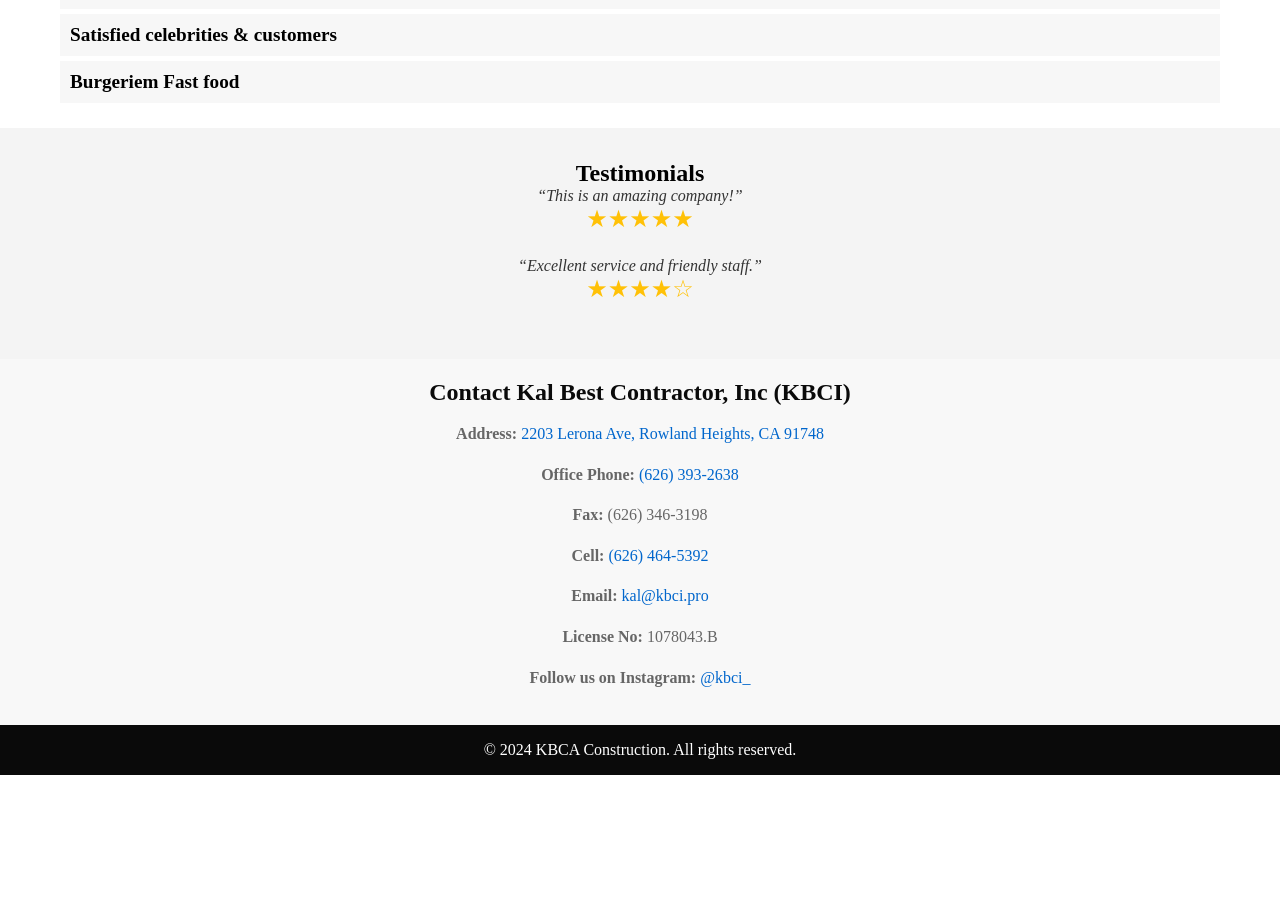
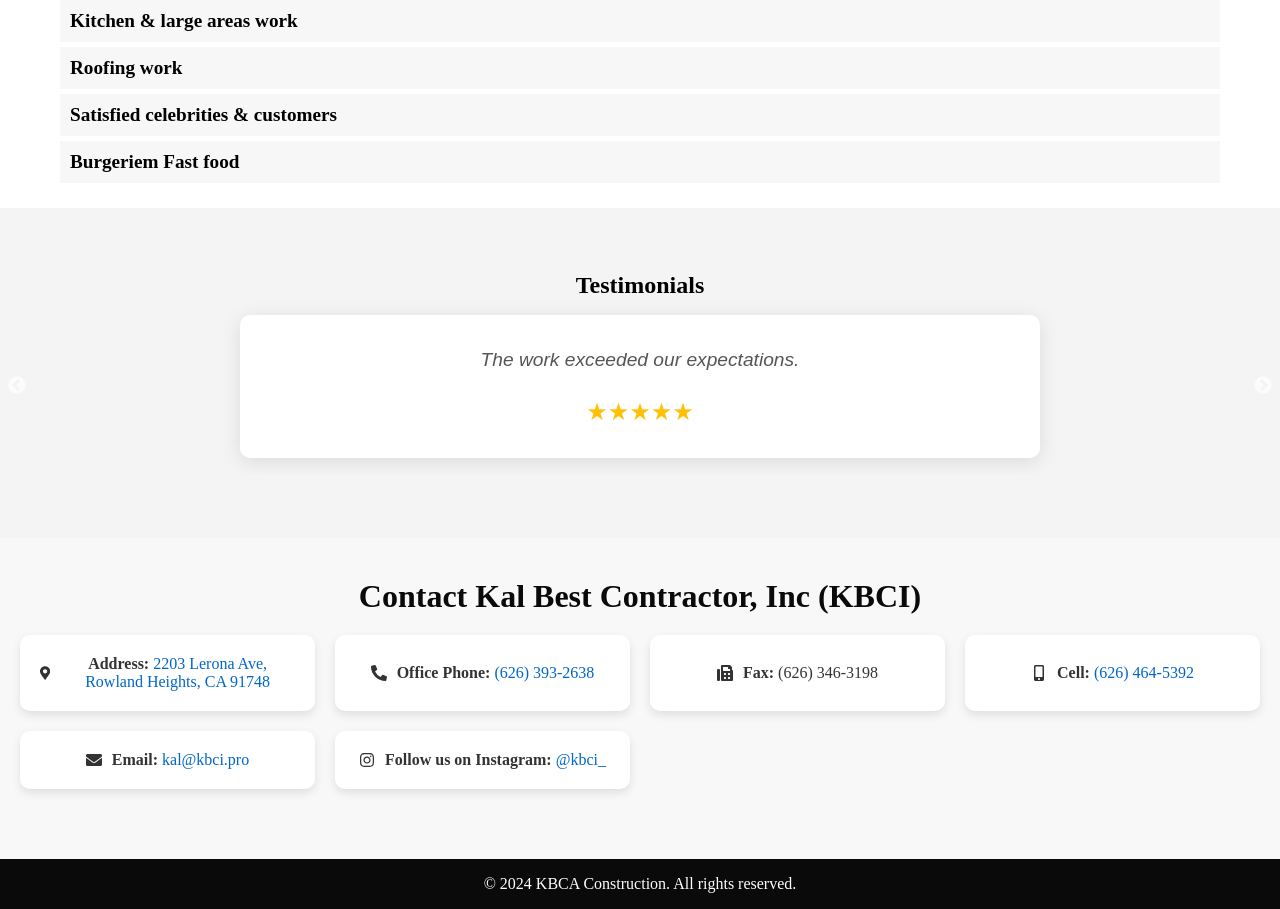
Before and after one commit to BahaMustafa/improved-fishstick, a React (Create React App) app: page / in a window 1280 px wide. Shown: the part 3484-4393 px from the top of the page. Before the commit the page ends 4259 px from the top, so only its background shows below. Built offline with nearby package versions, Linux system fonts and the light colour scheme.

Commit message:
fexing contact

```diff
--- a/src/Contact.js
+++ b/src/Contact.js
@@ -1,6 +1,7 @@
 import React from 'react';
-import { Helmet, HelmetProvider } from 'react-helmet-async';
+import { Helmet } from 'react-helmet-async';
 import './contact.css';
+import { FaPhoneAlt, FaFax, FaMobileAlt, FaEnvelope, FaMapMarkerAlt, FaInstagram } from 'react-icons/fa';
 
 function Contact() {
   const officePhoneNumber = '(626) 393-2638';
@@ -20,13 +21,35 @@
       </Helmet>
       <section id="contact">
         <h2>Contact Kal Best Contractor, Inc (KBCI)</h2>
+        <div className="contact-grid">
+          <div className="contact-item">
+            <FaMapMarkerAlt />
             <p><strong>Address:</strong> <a href={googleMapsQuery} target="_blank" rel="noopener noreferrer">{address}</a></p>
+          </div>
+          <div className="contact-item">
+            <FaPhoneAlt />
             <p><strong>Office Phone:</strong> <a href={`tel:${officePhoneNumber}`}>{officePhoneNumber}</a></p>
+          </div>
+          <div className="contact-item">
+            <FaFax />
             <p><strong>Fax:</strong> {faxNumber}</p>
+          </div>
+          <div className="contact-item">
+            <FaMobileAlt />
             <p><strong>Cell:</strong> <a href={`tel:${cellPhoneNumber}`}>{cellPhoneNumber}</a></p>
+          </div>
+          <div className="contact-item">
+            <FaEnvelope />
             <p><strong>Email:</strong> <a href={`mailto:${emailAddress}`}>{emailAddress}</a></p>
-        <p><strong>License No:</strong> {licenseNumber}</p>
+          </div>
+          <div className="contact-item">
+            <FaInstagram />
             <p><strong>Follow us on Instagram:</strong> <a href="https://www.instagram.com/kbci_/" target="_blank" rel="noopener noreferrer">@kbci_</a></p>
+          </div>
+        </div>
+
+        {/* Optional: Include a contact form */}
+
       </section>
     </>
   );
--- a/src/Services.js
+++ b/src/Services.js
@@ -1,8 +1,9 @@
 import React from 'react';
 import { useInView } from 'react-intersection-observer';
 import './Services.css';
+import { FaTools, FaBath, FaLayerGroup, FaCogs } from 'react-icons/fa';
 
-function Service({ title, children, className }) {
+function Service({ title, children, className, icon }) {
   const [ref, inView] = useInView({
     triggerOnce: true,
     rootMargin: '-100px 0px',
@@ -13,6 +14,7 @@
 
   return (
     <div ref={ref} className={serviceClassName}>
+      <div className="service-icon">{icon}</div>
       <h3>{title}</h3>
       <p>{children}</p>
     </div>
@@ -23,16 +25,16 @@
   return (
     <section id="services">
       <h2>Our Services</h2>
-      <Service title="Kitchen Remodeling" className="kitchen-remodeling">
+      <Service title="Kitchen Remodeling" className="kitchen-remodeling" icon={<FaTools />}>
         Transform your kitchen into a modern, functional space with our custom kitchen remodeling services. From cabinets to countertops, we handle every aspect to create your dream kitchen.
       </Service>
-      <Service title="Bathroom Remodeling" className="bathroom-remodeling">
+      <Service title="Bathroom Remodeling" className="bathroom-remodeling" icon={<FaBath />}>
         Upgrade your bathroom with our expert remodeling services. Whether it's a luxury spa-like retreat or a sleek, contemporary design, we craft spaces that blend style with functionality.
       </Service>
-      <Service title="Flooring Solutions" className="flooring-solutions">
+      <Service title="Flooring Solutions" className="flooring-solutions" icon={<FaLayerGroup />}>
         Discover a range of flooring options with us. From classic hardwood to modern tiles, we provide high-quality flooring that complements the aesthetics of your home or office.
       </Service>
-      <Service title="Concrete Slab Construction" className="concrete-slab-construction">
+      <Service title="Concrete Slab Construction" className="concrete-slab-construction" icon={<FaCogs />}>
         Our team specializes in concrete slab construction for various applications, ensuring durability and precision in every project, be it for foundations or outdoor spaces.
       </Service>
       {/* Add more content or additional services as needed */}
--- a/src/Testimonials.css
+++ b/src/Testimonials.css
@@ -1,28 +1,97 @@
+/* Testimonials Section */
 #testimonials {
-    background-color: #f4f4f4; /* Or any other color that fits your design */
-    padding: 2rem;
+  background-color: #f4f4f4; /* Light background color */
+  padding: 4rem 2rem;
   text-align: center;
+  position: relative;
+}
+
+.testimonials-section {
+  padding: 60px 20px;
+  position: relative;
 }
 
 .testimonial {
-    margin-bottom: 1.5rem;
+  background: #ffffff;
+  padding: 2rem;
+  margin: 1rem auto;
+  max-width: 800px;
+  border-radius: 10px;
+  box-shadow: 0 4px 20px rgba(0,0,0,0.1);
+  transition: transform 0.3s ease, box-shadow 0.3s ease;
+  position: relative;
+  color: #333;
+  font-family: 'Arial', sans-serif;
+}
+
+.testimonial:hover {
+  transform: translateY(-5px);
+  box-shadow: 0 6px 30px rgba(0,0,0,0.2);
 }
 
 blockquote {
   font-style: italic;
-    color: #333;
-    quotes: "“" "”" "‘" "’";
-  }
-
-  blockquote:before {
-    content: open-quote;
-  }
-
-  blockquote:after {
-    content: close-quote;
+  font-size: 1.2em;
+  line-height: 1.4;
+  margin: 0 auto 1.5rem;
+  max-width: 700px;
+  color: #555;
+  text-align: center;
 }
 
 .star-rating {
-    color: #ffc107; /* Gold color for stars */
+  display: flex;
+  justify-content: center;
+  margin-top: 1rem;
+  animation: fadeIn 1s ease;
+}
+
+.star {
   font-size: 1.5rem;
+  color: #ffc107; /* Gold color for filled stars */
 }
+
+.custom-arrow {
+  position: absolute;
+  top: 50%;
+  transform: translateY(-50%);
+  z-index: 1;
+  background: rgba(0, 0, 0, 0.6);
+  color: #fff;
+  padding: 10px;
+  cursor: pointer;
+  border-radius: 50%;
+  font-size: 20px;
+}
+
+.custom-arrow:hover {
+  background: rgba(0, 0, 0, 0.8);
+}
+
+.next-arrow {
+  right: 10px;
+}
+
+.prev-arrow {
+  left: 10px;
+}
+
+/* Hide pagination dots */
+.slick-dots {
+  display: none !important;
+}
+
+/* Responsive Styles */
+@media (max-width: 768px) {
+  .testimonial {
+    padding: 1.5rem;
+  }
+
+  .star-rating {
+    font-size: 1.2rem;
+  }
+
+  .custom-arrow {
+    display: none; /* Hide arrows on smaller screens */
+  }
+}
--- a/src/Testimonials.js
+++ b/src/Testimonials.js
@@ -1,11 +1,13 @@
 import React from 'react';
-import './Testimonials.css'; // Make sure to create and import the corresponding CSS file
+import Slider from 'react-slick';
+import './Testimonials.css';
+import "slick-carousel/slick/slick.css";
+import "slick-carousel/slick/slick-theme.css";
 
 function Testimonial({ text, rating }) {
-  // Create an array of stars based on the rating
-  const stars = Array.from({ length: 5 }, (_, index) => {
-    return index < rating ? '★' : '☆';
-  }).join('');
+  const stars = Array.from({ length: 5 }, (_, index) => (
+    <span key={index} className={index < rating ? 'star filled' : 'star'}>★</span>
+  ));
 
   return (
     <div className="testimonial">
@@ -16,19 +18,51 @@
 }
 
 function Testimonials() {
-  // Sample data for testimonials
   const testimonialsData = [
     { text: "This is an amazing company!", rating: 5 },
-    { text: "Excellent service and friendly staff.", rating: 4 },
-    // ...more testimonials
+    { text: "The work exceeded our expectations.", rating: 5 },
+    { text: "Professional and timely service. Highly recommended!", rating: 5 },
+    { text: "They transformed our home beautifully. We're so happy!", rating: 5 },
+    { text: "The team was very skilled and detail-oriented.", rating: 5 },
   ];
 
+  const settings = {
+    dots: true,
+    infinite: true,
+    speed: 500,
+    slidesToShow: 1,
+    slidesToScroll: 1,
+    autoplay: true,
+    autoplaySpeed: 5000,
+    appendDots: dots => (
+      <div style={{ bottom: '20px' }}>
+        <ul style={{ margin: '0px' }}> {dots} </ul>
+      </div>
+    ),
+    customPaging: i => (
+      <div
+        style={{
+          width: '10px',
+          height: '10px',
+          background: '#ffc107',
+          borderRadius: '50%',
+        }}
+      />
+    ),
+  };
+
   return (
-    <section id="testimonials">
+    <section id="testimonials" className="testimonials-section">
       <h2>Testimonials</h2>
-      {testimonialsData.map((testimonial, index) => (
-        <Testimonial key={index} text={testimonial.text} rating={testimonial.rating} />
-      ))}
+      <Slider {...settings}>
+        {testimonialsData.map((testimonial, index) => (
+          <Testimonial
+            key={index}
+            text={testimonial.text}
+            rating={testimonial.rating}
+          />
+        ))}
+      </Slider>
     </section>
   );
 }
--- a/src/contact.css
+++ b/src/contact.css
@@ -1,35 +1,81 @@
-/* contact.css */
 #contact {
   background-color: #f8f8f8;
-  padding: 20px;
+  padding: 40px 20px;
   text-align: center;
   color: #333;
 }
 
 #contact h2 {
   color: #0a0a0a;
-  margin-bottom: 15px;
+  margin-bottom: 20px;
+  font-size: 2rem;
 }
 
-#contact p {
-  color: #666;
-  font-size: 16px;
-  line-height: 1.6;
-  margin-bottom: 15px;
+.contact-grid {
+  display: grid;
+  grid-template-columns: repeat(auto-fit, minmax(250px, 1fr));
+  gap: 20px;
+  margin-bottom: 30px;
 }
 
-#contact a {
+.contact-item {
+  background: #fff;
+  padding: 20px;
+  border-radius: 10px;
+  box-shadow: 0 4px 10px rgba(0, 0, 0, 0.1);
+  display: flex;
+  align-items: center;
+  gap: 10px;
+  justify-content: center;
+}
+
+.contact-item p {
+  margin: 0;
+}
+
+.contact-item a {
   color: #0066cc;
   text-decoration: none;
 }
 
-#contact a:hover {
+.contact-item a:hover {
   text-decoration: underline;
 }
 
-.instagram-embed-container {
-  margin-top: 20px;
-  max-width: 540px;
+.google-map {
+  margin-top: 30px;
+}
+
+.contact-form {
+  margin-top: 40px;
+  max-width: 600px;
   margin-left: auto;
   margin-right: auto;
 }
+
+.contact-form h3 {
+  margin-bottom: 20px;
+}
+
+.contact-form input,
+.contact-form textarea {
+  width: 100%;
+  padding: 15px;
+  margin-bottom: 15px;
+  border: 1px solid #ccc;
+  border-radius: 5px;
+}
+
+.contact-form button {
+  padding: 15px 30px;
+  background-color: #0066cc;
+  color: white;
+  border: none;
+  border-radius: 5px;
+  cursor: pointer;
+  font-size: 1rem;
+}
+
+.contact-form button:hover {
+  background-color: #005bb5;
+}
--- a/src/portfolioItems.json
+++ b/src/portfolioItems.json
@@ -841,24 +841,7 @@
     "alt": "Burgeriem Fast food",
     "description": " Burgeriem Fast food",
     "category": "Burgeriem Fast food"
-  },
-  {"type": "image",
-    "src": "https://github.com/BahaMustafa/improved-fishstick/blob/main/build/Kitchen%20&%20large%20areas%20work/Burgeriem%20Fast%20food/Steel%20Structure.jpg?raw=true",
-    "alt": "Burgeriem Fast food",
-    "description": " Burgeriem Fast food",
-    "category": "Burgeriem Fast food"
-  },
-  {"type": "image",
-    "src": "https://github.com/BahaMustafa/improved-fishstick/blob/main/build/Kitchen%20&%20large%20areas%20work/Burgeriem%20Fast%20food/Under%20Ground%20Plumbing%20(6).jpg?raw=true",
-    "alt": "Burgeriem Fast food",
-    "description": " Burgeriem Fast food",
-    "category": "Burgeriem Fast food"
-  },
-  {"type": "image",
-    "src": "https://github.com/BahaMustafa/improved-fishstick/blob/main/build/Kitchen%20&%20large%20areas%20work/fwfwdburgeriemfastfood/Under%20Ground%20Plumbing%20%20(7).jpg?raw=true",
-    "alt": "Burgeriem Fast food",
-    "description": " Burgeriem Fast food",
-    "category": "Burgeriem Fast food"
   }
 
+
 ]
```
Also changed, not shown: 21 other files (tests, documents, lock files or other folders). Lines whose indentation alone changed are shown as unchanged.
